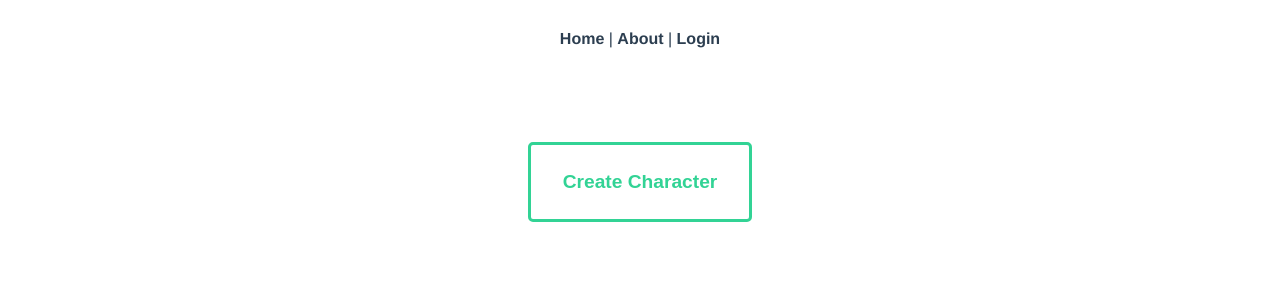
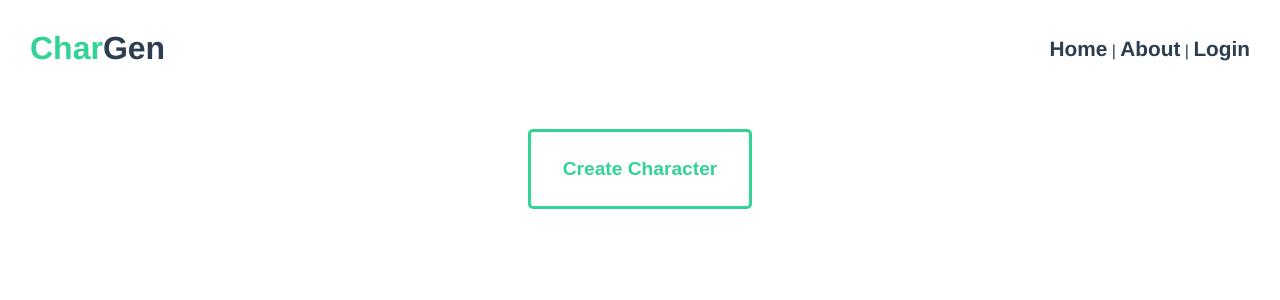
Before and after one commit to denimcouch/npc-gen-spa, a Vue app: page / in a window 1280 px wide. Shown: the top 300 px of the page. Built offline with nearby package versions, Linux system fonts and the light colour scheme.

Commit message:
restyled navbar

```diff
--- a/src/App.vue
+++ b/src/App.vue
@@ -1,6 +1,10 @@
 <template>
   <div id="app">
     <div id="nav">
+      <div class="app__title">
+        <h1><span class="text--primary">Char</span>Gen</h1>
+      </div>
+      <div class="routes">
         <router-link to="/">Home</router-link> |
         <router-link to="/about">About</router-link> |
         <router-link v-if="this.checkToken()" to="/login">Login</router-link>
@@ -9,6 +13,7 @@
           :to="{ name: 'Profile', params: { id: this.getUser.username } }"
           >Profile</router-link
         >
+      </div>
     </div>
     <router-view />
   </div>
@@ -68,7 +73,15 @@ export default {
 
 #nav {
   padding: 30px;
-  margin-bottom: 2rem;
+  margin: auto;
+  display: flex;
+  align-items: center;
+  justify-content: space-between;
+  max-width: 1300px;
+}
+
+#nav a {
+  font-size: 1.3rem;
 }
 
 a {
```
Lines whose indentation alone changed are shown as unchanged.
